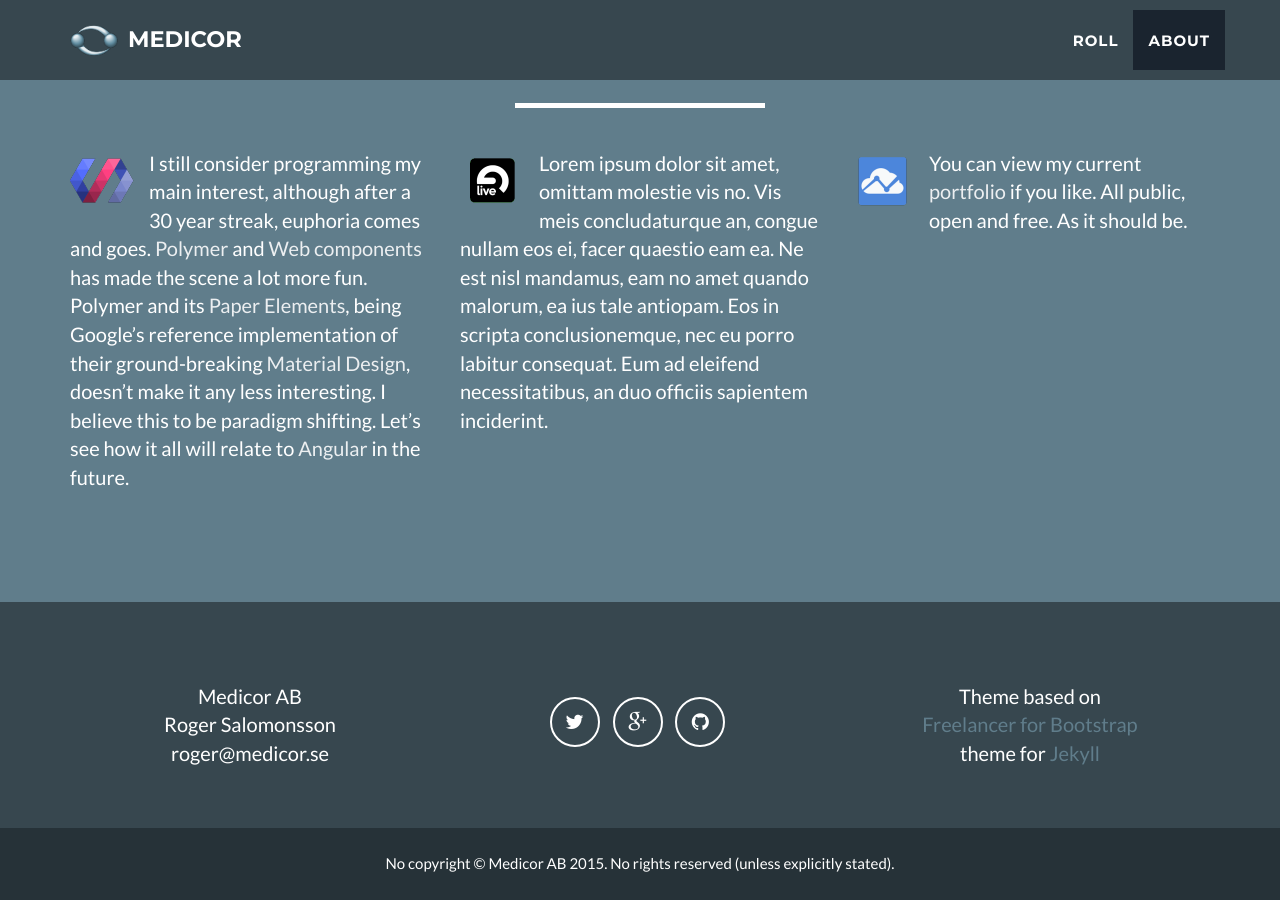
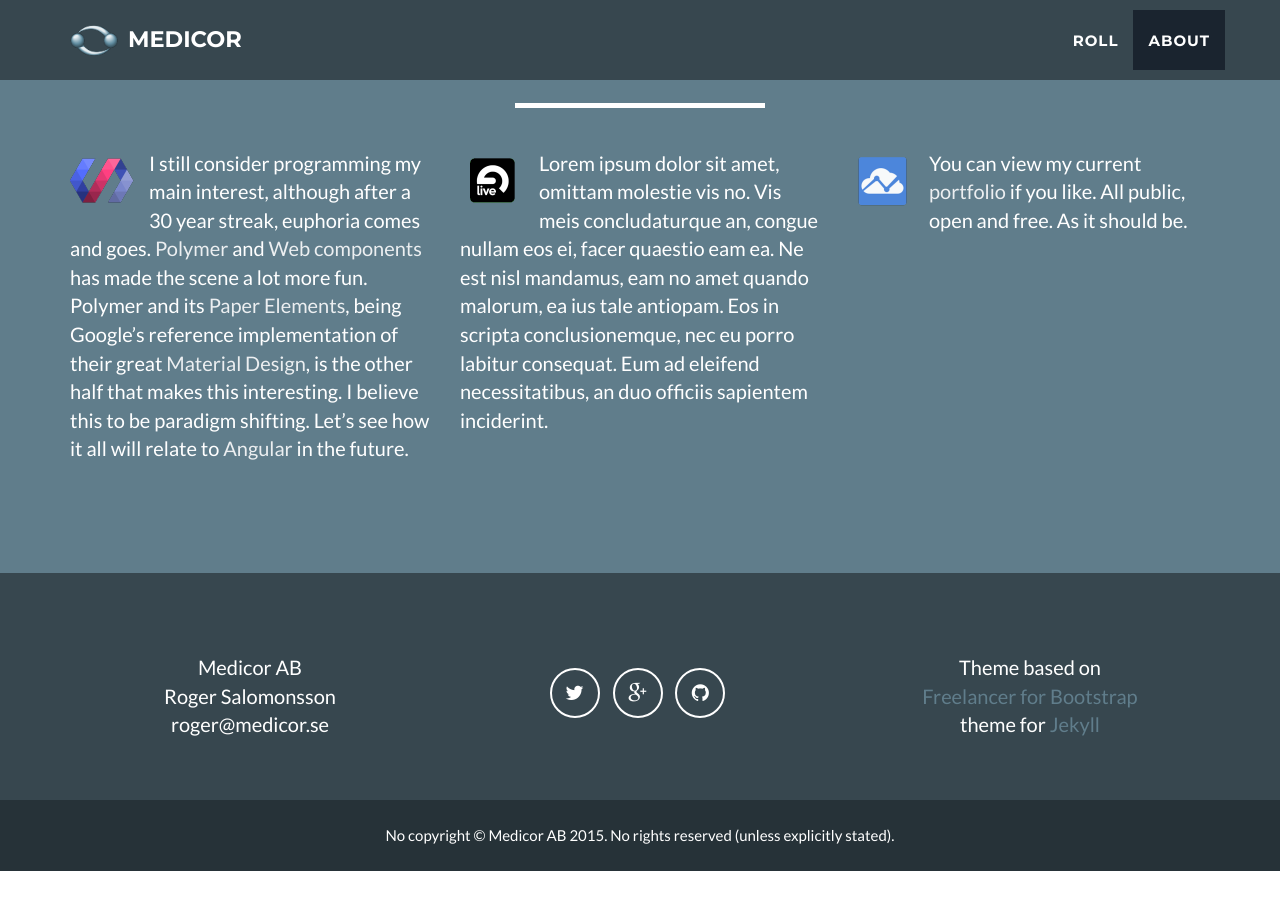
Before and after one commit to medicor/medicor.github.io, a Jekyll site: the page built from index.html, in a window 1280 px wide and 900 px high, scrolled down 1659 px. Built offline with Jekyll 4.4.1, drawn with Linux system fonts in a browser that asks for light colours; Markdown is read by kramdown in place of the engine named in the settings; after the commit the page ends 2530 px from its top, so only the background shows below that.

Commit message:
Published with https://stackedit.io/

```diff
--- a/_includes/about1.md
+++ b/_includes/about1.md
@@ -1 +1,2 @@
-<a href="https://www.polymer-project.org/"><img src="/img/logo-polymer.png" style="float: left; margin: 0px 15px 15px 0px"></a>I still consider programming my main interest, although after a 30 year streak, euphoria comes and goes. [Polymer](https://www.polymer-project.org) and [Web components](http://webcomponents.org/) has made the scene a lot more fun. Polymer and its [Paper Elements](https://elements.polymer-project.org/browse?package=paper-elements), being Google's reference implementation of their ground-breaking [Material Design](http://www.google.com/design/spec/material-design/introduction.html), doesn't make it any less interesting. I believe this to be paradigm shifting. Let's see how it all will relate to [Angular](https://angular.io/) in the future.
+<a href="https://www.polymer-project.org/"><img src="/img/logo-polymer.png" style="float: left; margin: 0px 15px 15px 0px"></a>
+I still consider programming my main interest, although after a 30 year streak, euphoria comes and goes. [Polymer](https://www.polymer-project.org) and [Web components](http://webcomponents.org/) has made the scene a lot more fun. Polymer and its [Paper Elements](https://elements.polymer-project.org/browse?package=paper-elements), being Google's reference implementation of their great [Material Design](http://www.google.com/design/spec/material-design/introduction.html), is the other half that makes this interesting. I believe this to be paradigm shifting. Let's see how it all will relate to [Angular](https://angular.io/) in the future.
```
